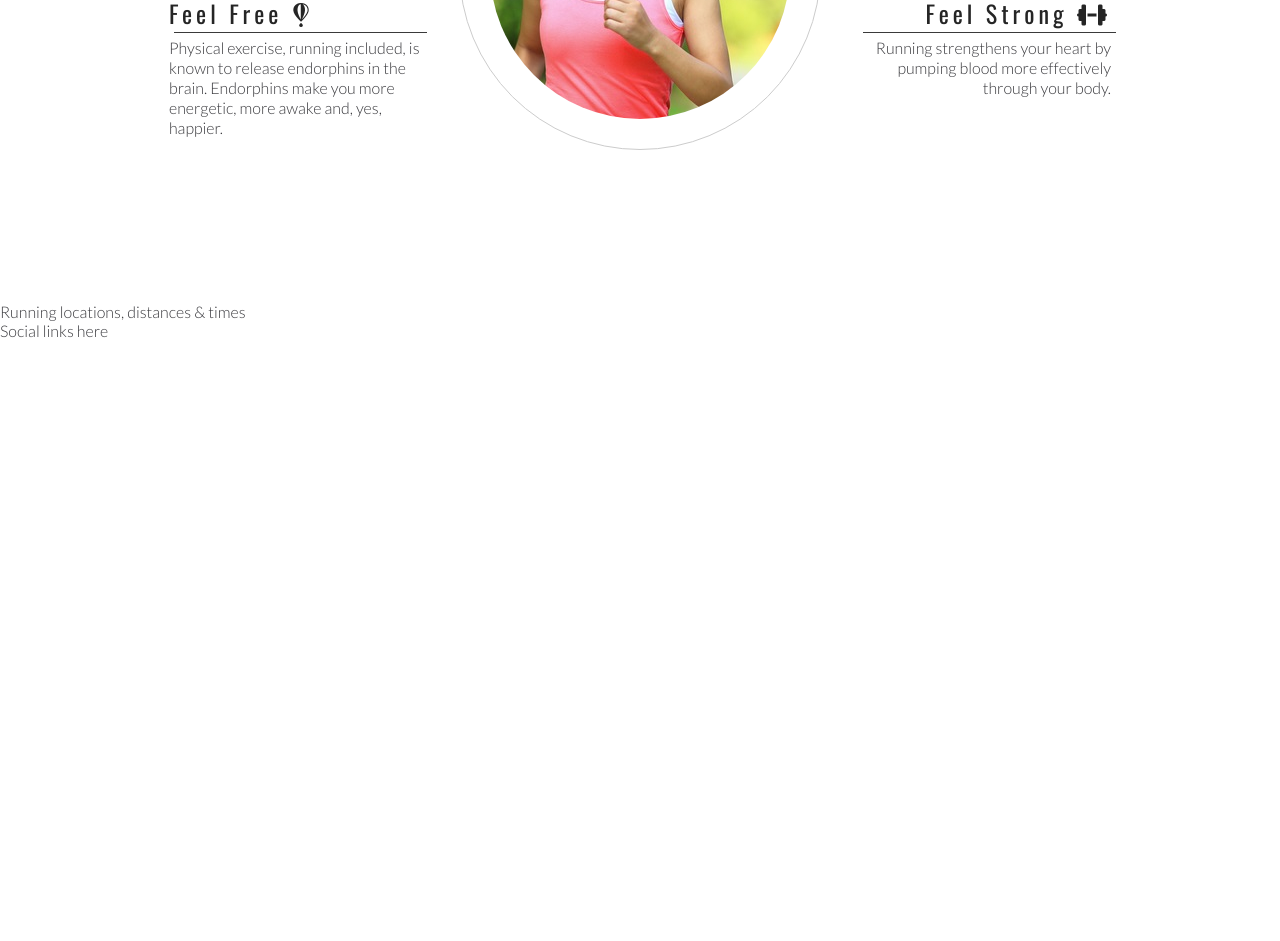
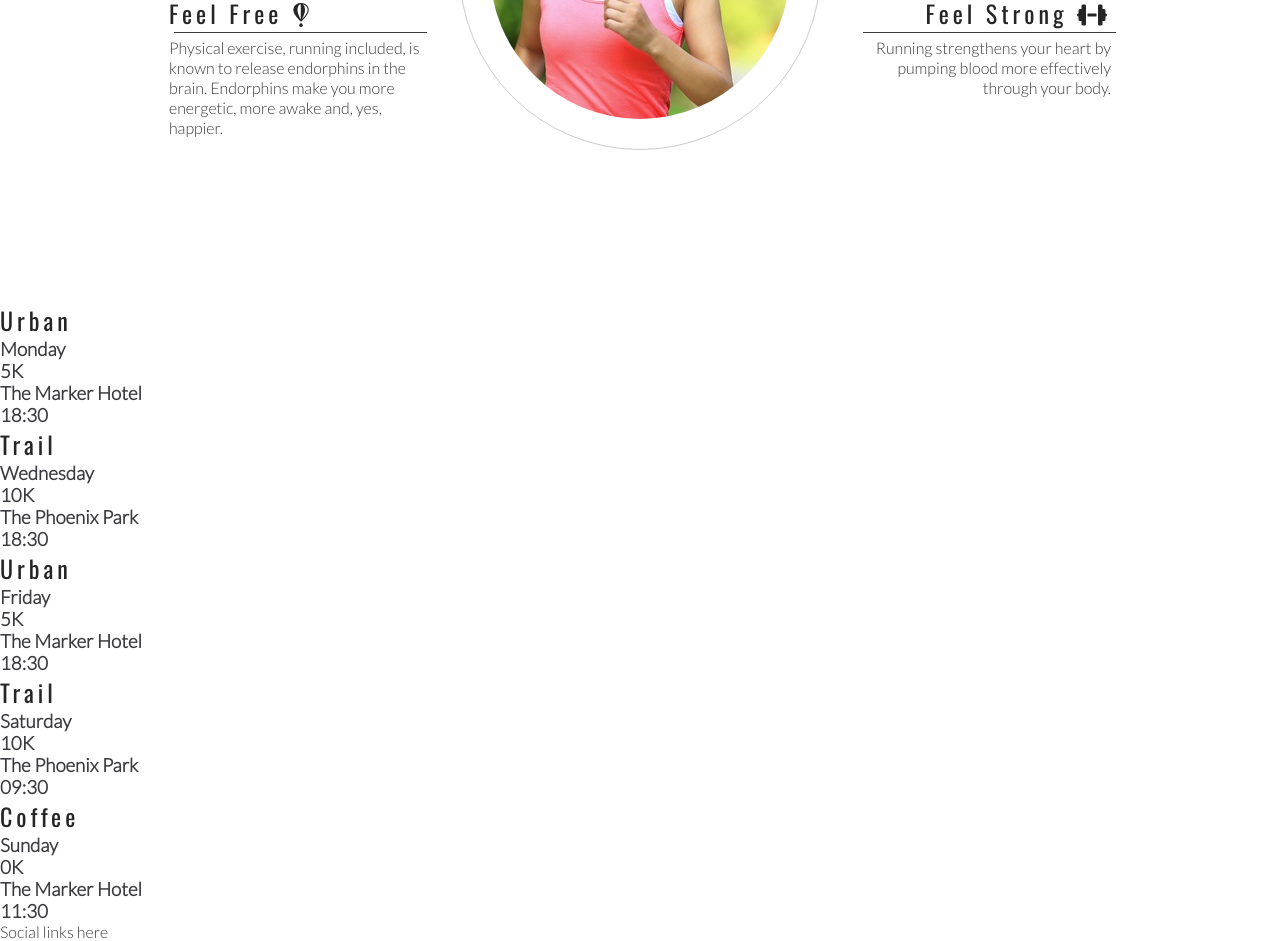
Before and after one commit to PJDEVEX/love_run, a plain HTML site: page index.html in a window 1280 px wide. Shown: the part 993-1934 px from the top of the page. Before the commit the page ends 1333 px from the top, so only its background shows below. Drawn offline with nearby package versions, Linux system fonts and the light colour scheme.

Commit message:
Add meetup time main structure

```diff
--- a/index.html
+++ b/index.html
@@ -85,7 +85,41 @@
         </div>
     </section>
     <section>
-        Running locations, distances & times
+        <div>
+            <h2>Urban</h2>
+            <h3>Monday</h3>
+            <h3>5K</h3>
+            <h3>The Marker Hotel</h3>
+            <h3>18:30</h3>
+        </div>
+        <div>
+            <h2>Trail</h2>
+            <h3>Wednesday</h3>
+            <h3>10K</h3>
+            <h3>The Phoenix Park</h3>
+            <h3>18:30</h3>
+        </div>
+        <div>
+            <h2>Urban</h2>
+            <h3>Friday</h3>
+            <h3>5K</h3>
+            <h3>The Marker Hotel</h3>
+            <h3>18:30</h3>
+        </div>
+        <div>
+            <h2>Trail</h2>
+            <h3>Saturday</h3>
+            <h3>10K</h3>
+            <h3>The Phoenix Park</h3>
+            <h3>09:30</h3>
+        </div>
+        <div>
+            <h2>Coffee</h2>
+            <h3>Sunday</h3>
+            <h3>0K</h3>
+            <h3>The Marker Hotel</h3>
+            <h3>11:30</h3>
+        </div>
     </section>
     <footer>
         Social links here
```
